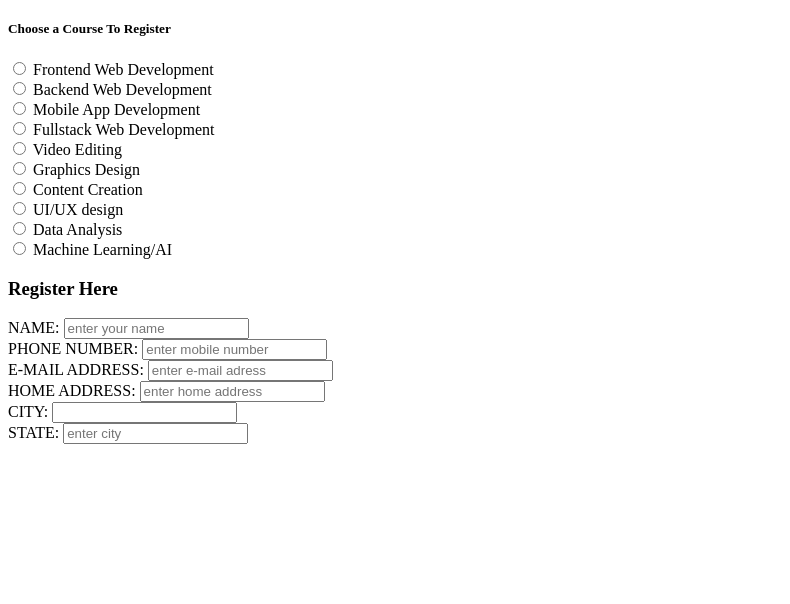
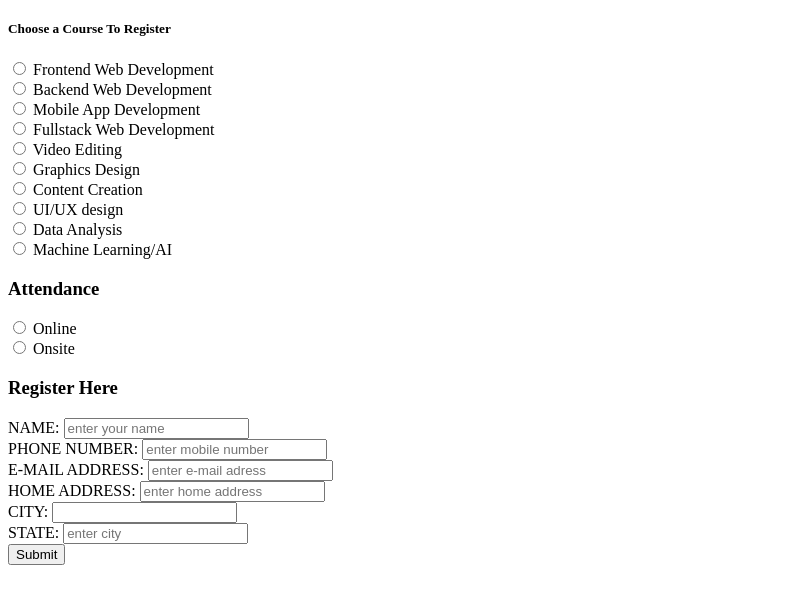
Before and after one commit to muffin65/Form-Assignment, a plain HTML site: page index.html in a window 1280 px wide. Shown: the part 60-664 px from the top of the page, without its empty margins (0-790 px from the left). Drawn offline with Linux system fonts and the light colour scheme.

Commit message:
assignment

```diff
--- a/index.html
+++ b/index.html
@@ -39,6 +39,13 @@
       <input type="radio" id="Machine Learning/AI" name="skill">
       <label for="Machine Learning/AI">Machine Learning/AI</label><br>
 
+      <h3><b>Attendance</b></h3>
+      <input type="radio" id="Online">
+      <label for="Online">Online</label><br>
+
+      <input type="radio" id="Onsite">
+      <label for="Onsite">Onsite</label><br>
+
       <h3><b>Register Here</b></h3>
       <label for="1">NAME:</label>
       <input type="text" placeholder="enter your name"><br>
@@ -56,7 +63,8 @@
       <input type="text"><br>
 
       <label for="1">STATE:</label>
-      <input type="text" placeholder="enter city">
+      <input type="text" placeholder="enter city"><br>
+      <button>Submit</button>
      </form>
 </body>
 </html>
```
